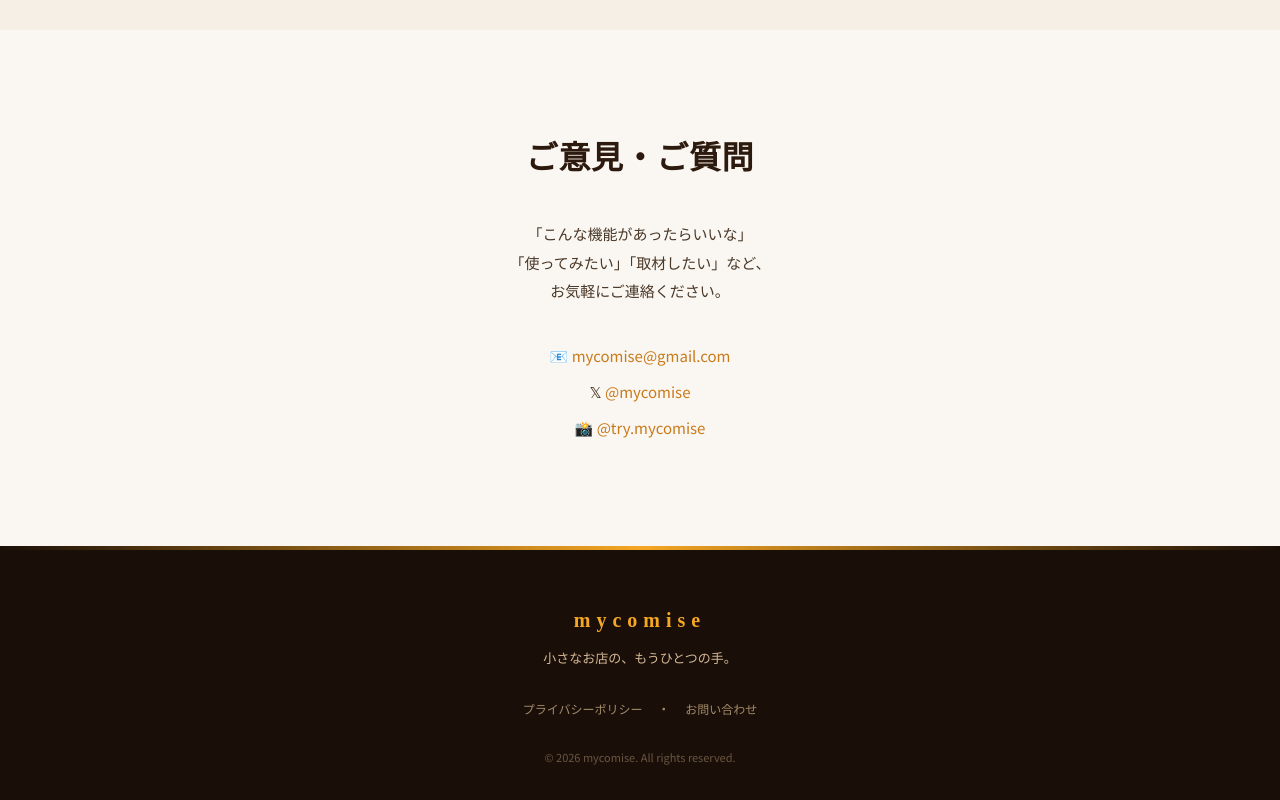
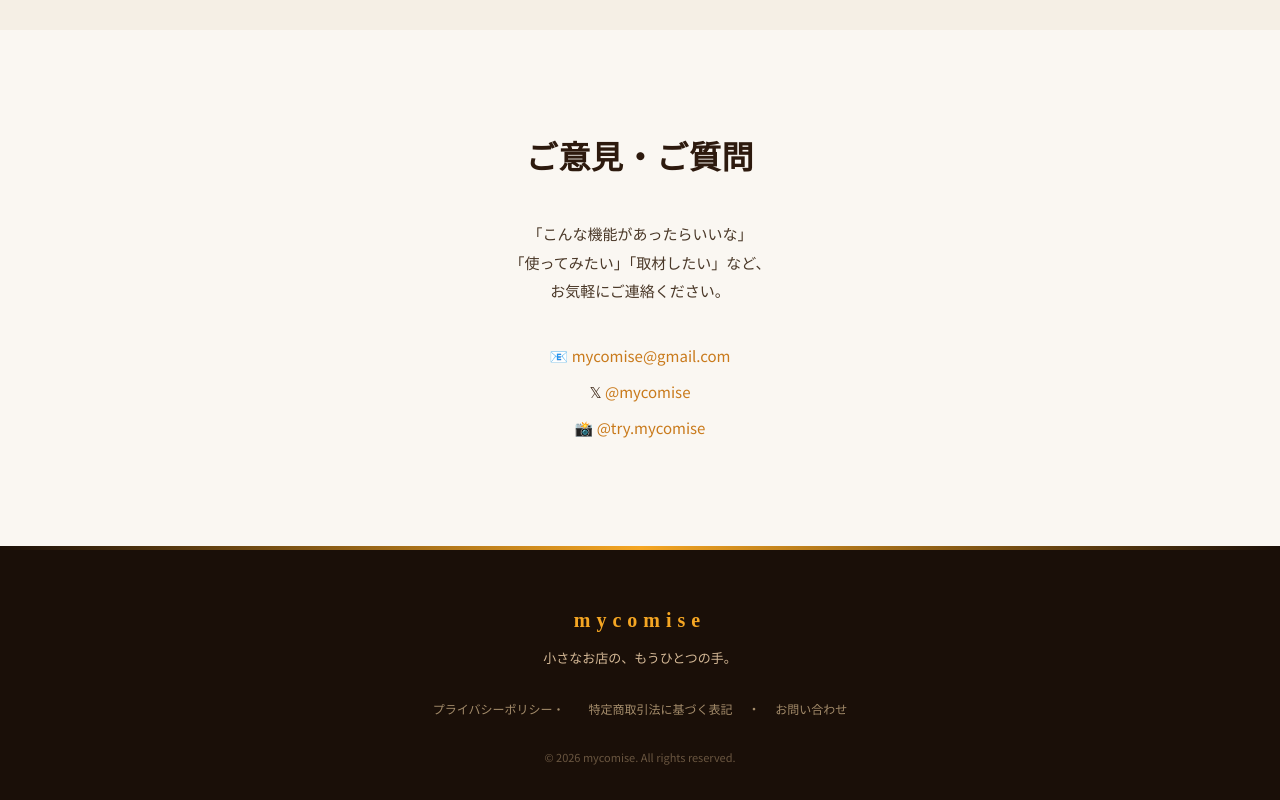
Before and after one commit to mycomise/mycomise-1p, a website: page index.html in a window 1280 px wide. Shown: the part 7624-8424 px from the top of the page. Drawn offline with Linux system fonts and the light colour scheme; a script that the page names is missing.

Commit message:
Update index.html

```diff
--- a/index.html
+++ b/index.html
@@ -394,7 +394,7 @@
     <div class="footer-logo">mycomise</div>
     <div class="tagline">小さなお店の、もうひとつの手。</div>
     <div class="links">
-      <a href="privacy.html">プライバシーポリシー</a>
+      <a href="privacy.html">プライバシーポリシー・<a href="tokushoho.html">特定商取引法に基づく表記</a></a>
       ・
       <a href="mailto:hello@mycomise.com">お問い合わせ</a>
     </div>
```
